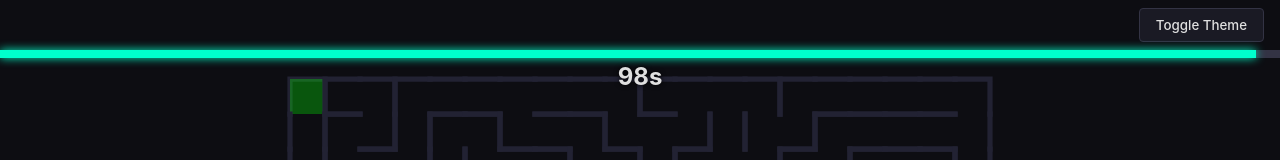
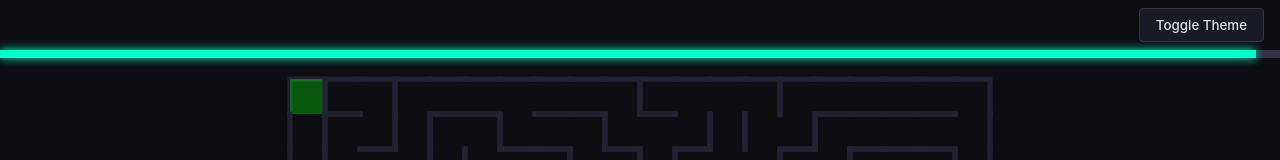
Before and after one commit to psykano/MazeApp, a React (Vite) app: page / in a window 1280 px wide. Both pictures are taken after a click on the button "Start Game". Shown: the top 160 px of the page. Built offline with nearby package versions, Linux system fonts and the light colour scheme.

Commit message:
fix: remove TimerBar text and fix MazeCanvas theme dependency

```diff
--- a/src/components/MazeCanvas.jsx
+++ b/src/components/MazeCanvas.jsx
@@ -1,7 +1,9 @@
 import React, { useRef, useEffect, useState } from 'react';
+import { useTheme } from './ThemeProvider';
 import './MazeCanvas.css';
 
 const MazeCanvas = ({ maze, onWin, onLoss }) => {
+    const { theme } = useTheme();
     const canvasRef = useRef(null);
     const containerRef = useRef(null);
     const [isDrawing, setIsDrawing] = useState(false);
@@ -122,7 +124,7 @@ const MazeCanvas = ({ maze, onWin, onLoss }) => {
             // Reset shadow for other draws
             ctx.shadowBlur = 0;
         }
-    }, [grid, metrics, path, start, end]);
+    }, [grid, metrics, path, start, end, theme]);
 
     // Input Handling
     const getMouseCoords = (e) => {
--- a/src/components/TimerBar.jsx
+++ b/src/components/TimerBar.jsx
@@ -49,9 +49,6 @@ const TimerBar = ({ timeLimit, onTimeOut }) => {
                 className={`timer-fill ${isCritical ? 'critical' : ''}`}
                 style={{ width: `${progressPercent}%` }}
             ></div>
-            <div className="timer-text">
-                {timeLeft}s
-            </div>
         </div>
     );
 };
```
Also changed, not shown: 1 other file (tests, documents, lock files or other folders).
